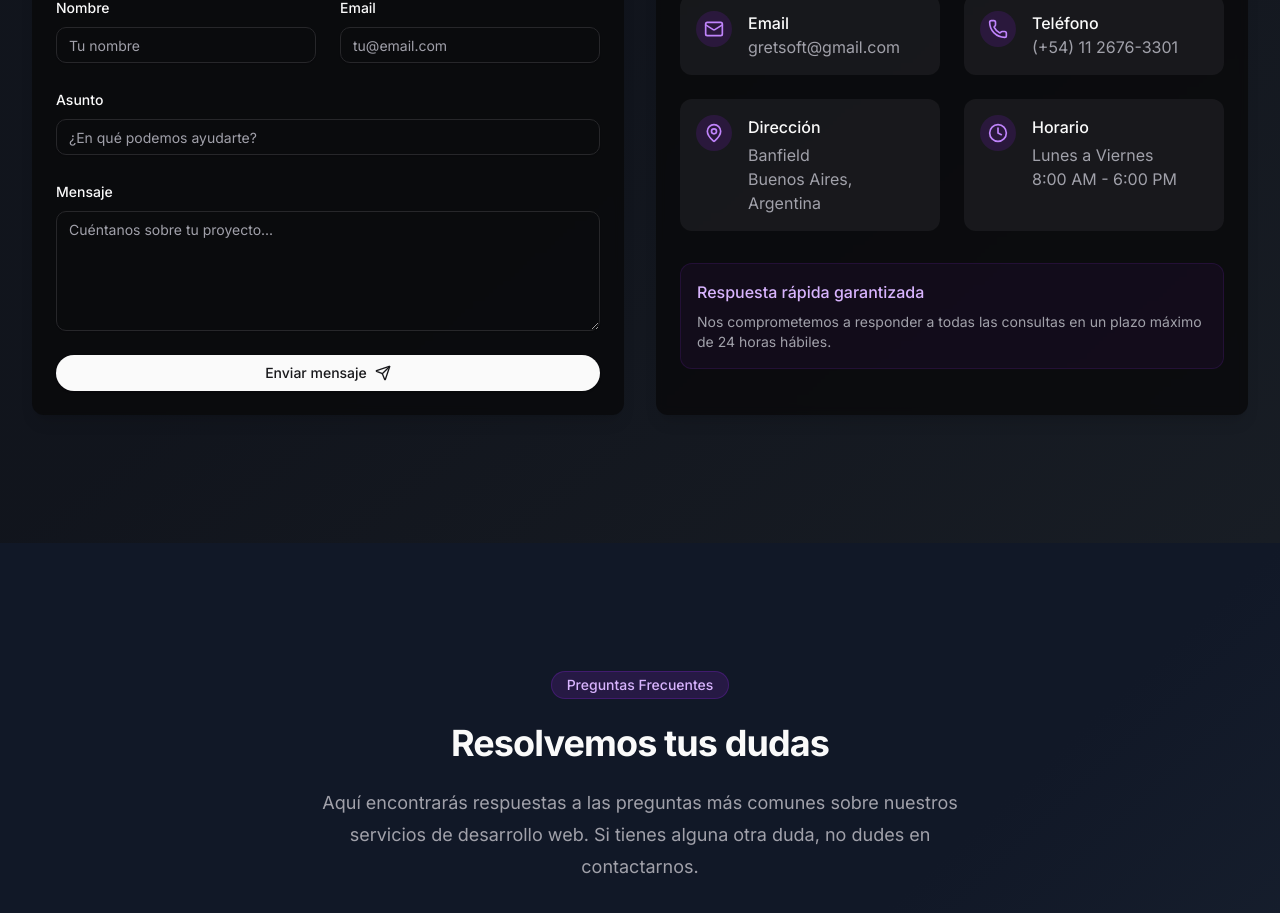
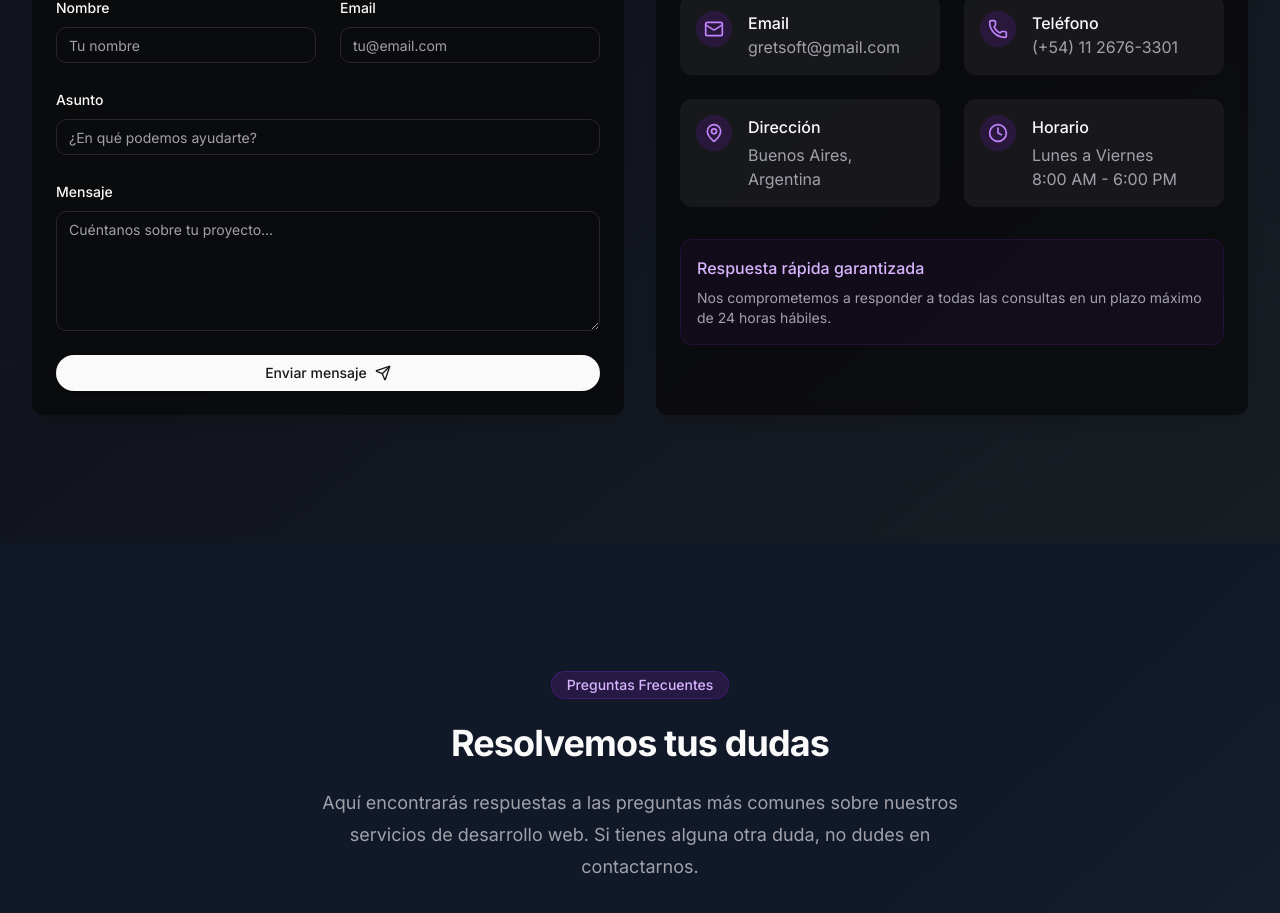
Before and after one commit to Imaagus/gretsoft, a Next.js app: page / in a window 1280 px wide. Shown: the part 4968-5881 px from the top of the page. Built offline with nearby package versions, Linux system fonts and the light colour scheme.

Commit message:
changeUbi

```diff
--- a/components/contact.tsx
+++ b/components/contact.tsx
@@ -74,7 +74,7 @@ export function Contact() {
     {
       icon: MapPin,
       title: "Dirección",
-      content: "Banfield\nBuenos Aires, Argentina",
+      content: "Buenos Aires, Argentina",
       link: null,
     },
     {
```
